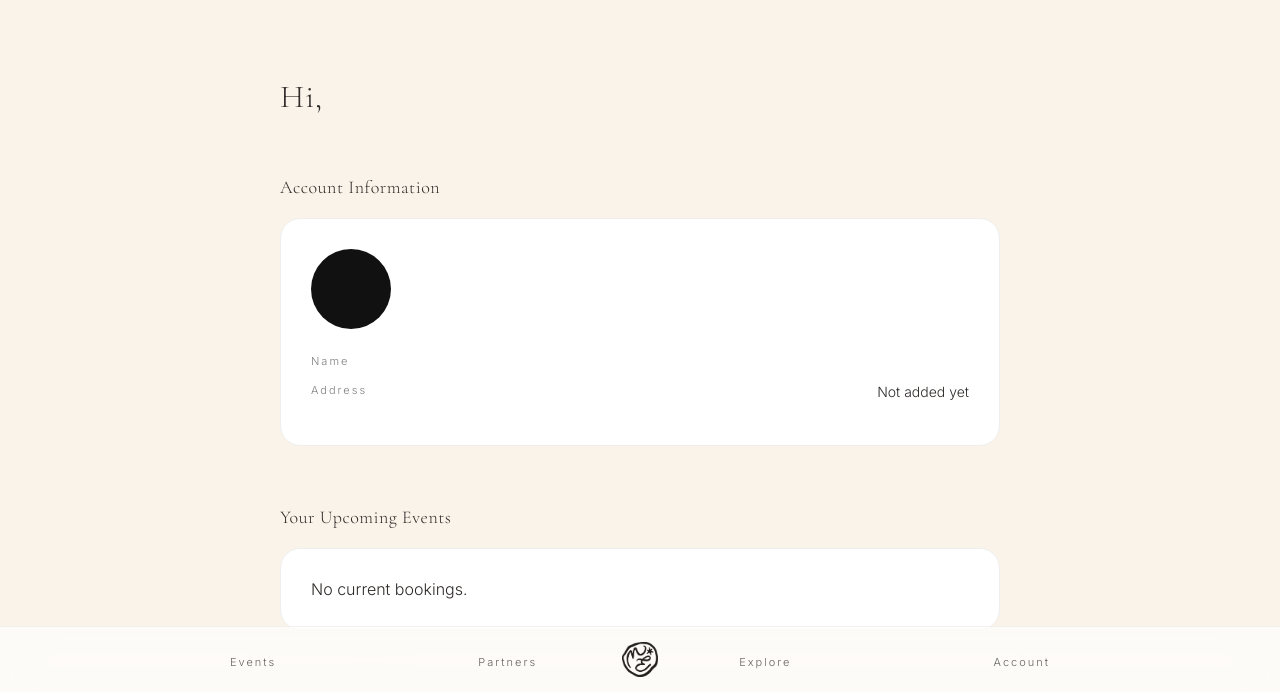
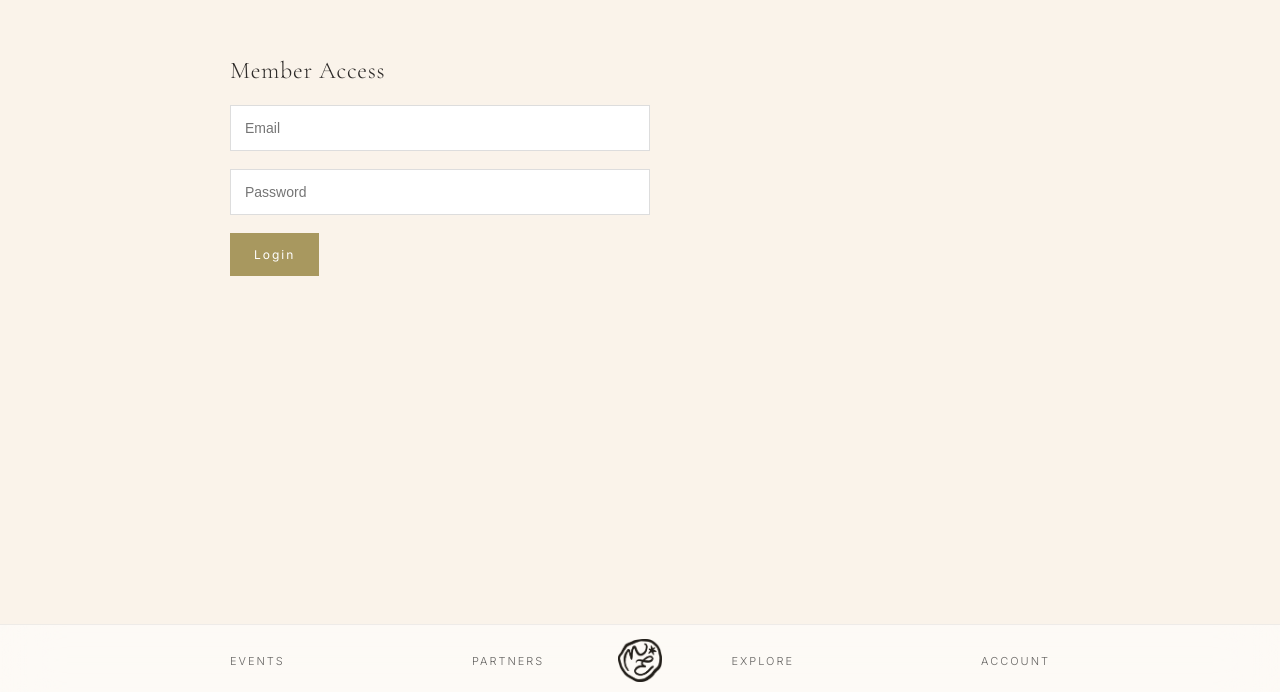
Before and after one commit to nataliatovargrand-a11y/mothereuro-beta, a Nuxt app: page /account in a window 1280 px wide. Shown: the part 104-796 px from the top of the page. Built offline with nearby package versions, Linux system fonts and the light colour scheme.

Commit message:
Account polish, events styling, footer fix

```diff
--- a/app/layouts/default.vue
+++ b/app/layouts/default.vue
@@ -1,35 +1,34 @@
 <template>
-  <div>
+  <div class="app-wrapper">
 
     <!-- Page Content -->
     <div class="page-content">
-      <NuxtPage />
+      <slot />
     </div>
 
-    <!-- Bottom Navigation -->
+    <!-- Bottom Glass Navigation -->
     <nav class="bottom-nav">
       <div class="bottom-nav-inner">
 
         <NuxtLink to="/upcoming" class="nav-item">
-          Events
+          EVENTS
         </NuxtLink>
 
         <NuxtLink to="/partners" class="nav-item">
-          Partners
+          PARTNERS
         </NuxtLink>
 
-        <div class="logo-center">
-          <NuxtLink to="/">
-            <img src="/images/logo.png" class="footer-logo" />
-          </NuxtLink>
-        </div>
+        <!-- Center Logo -->
+        <NuxtLink to="/" class="logo-center">
+          <img src="/images/logo.png" class="footer-logo" />
+        </NuxtLink>
 
         <NuxtLink to="/resources" class="nav-item">
-          Explore
+          EXPLORE
         </NuxtLink>
 
         <NuxtLink to="/account" class="nav-item">
-          Account
+          ACCOUNT
         </NuxtLink>
 
       </div>
@@ -40,31 +39,45 @@
 
 <style scoped>
 
-.page-content {
-  padding-bottom: 90px;
+.app-wrapper {
+  min-height: 100vh;
+  display: flex;
+  flex-direction: column;
 }
 
+.page-content {
+  flex: 1;
+  padding-bottom: 100px; /* space for nav */
+}
+
+/* Glass Bar */
 .bottom-nav {
   position: fixed;
   bottom: 0;
   left: 0;
   width: 100%;
-  height: 70px;
-  background: rgba(255,255,255,0.65);
-  backdrop-filter: blur(25px);
-  -webkit-backdrop-filter: blur(25px);
-  border-top: 1px solid rgba(0,0,0,0.05);
+  height: 72px;
+
+  background: rgba(255,255,255,0.55);
+  backdrop-filter: blur(28px);
+  -webkit-backdrop-filter: blur(28px);
+
+  border-top: 1px solid rgba(0,0,0,0.06);
+
   display: flex;
+  align-items: center;
   justify-content: center;
-  align-items: center;
+  z-index: 1000;
 }
 
 .bottom-nav-inner {
   width: 100%;
   max-width: 900px;
+
   display: flex;
+  align-items: center;
   justify-content: space-between;
-  align-items: center;
+
   padding: 0 40px;
   position: relative;
 }
@@ -75,8 +88,14 @@
   text-decoration: none;
   color: black;
   opacity: 0.6;
+  transition: 0.3s ease;
 }
 
+.nav-item:hover {
+  opacity: 1;
+}
+
+/* Center Logo */
 .logo-center {
   position: absolute;
   left: 50%;
@@ -84,7 +103,8 @@
 }
 
 .footer-logo {
-  width: 36px;
+  width: 44px;
+  display: block;
 }
 
 </style>
--- a/app/pages/account.vue
+++ b/app/pages/account.vue
@@ -2,70 +2,90 @@
   <div class="account-wrapper">
 
     <!-- Greeting -->
-    <h1>Hi, {{ firstName }}</h1>
+   <div v-if="firstName" class="greeting-row">
+  <div class="greeting">
+    Hi, {{ firstName }}
+  </div>
+
+  <button class="logout-btn" @click="logout">
+    Logout
+  </button>
+</div>
+
+    <!-- Not logged in -->
+    <div v-if="!user" class="login-block">
+      <h2>Member Access</h2>
+
+      <input
+        v-model="email"
+        type="email"
+        placeholder="Email"
+        class="input"
+      />
+
+      <input
+        v-model="password"
+        type="password"
+        placeholder="Password"
+        class="input"
+      />
+
+      <button @click="login" class="primary-btn">
+        Login
+      </button>
+    </div>
+
+    <!-- Logged in content -->
+    <div v-else>
 
       <!-- Account Information -->
-    <section class="section">
+      <div class="section">
         <h2>Account Information</h2>
 
-      <div class="card">
+        <div class="account-card">
+          <div class="avatar"></div>
 
-        <div class="photo-row">
-          <img
-            v-if="photo"
-            :src="photo"
-            class="avatar"
-          />
-          <div v-else class="avatar placeholder">
-            {{ firstName?.charAt(0) }}
+          <div class="info">
+            <div><strong>Name:</strong> {{ firstName }}</div>
+            <div><strong>Email:</strong> {{ user.email }}</div>
+            <div><strong>Address:</strong> —</div>
+          </div>
         </div>
       </div>
 
-        <div class="row">
-          <span class="label">Name</span>
-          <span class="value">{{ firstName }}</span>
-        </div>
-
-        <div class="row">
-          <span class="label">Address</span>
-          <span class="value">{{ address || 'Not added yet' }}</span>
-        </div>
-
-      </div>
-    </section>
-
       <!-- Upcoming Events -->
-    <section class="section">
+      <div class="section">
         <h2>Your Upcoming Events</h2>
 
-      <div class="card">
-        <div v-if="bookings.length === 0">
-          No current bookings.
+        <div v-if="bookings.length === 0" class="empty">
+          No bookings yet.
         </div>
 
         <div
           v-for="booking in bookings"
           :key="booking.id"
-          class="event-item"
+          class="booking-card"
         >
+          <div class="booking-title">
             {{ booking.event_title }}
           </div>
+          <div class="booking-date">
+            {{ formatDate(booking.event_date) }}
           </div>
-    </section>
+        </div>
+      </div>
 
       <!-- Membership -->
-    <section class="section">
+      <div class="section">
         <h2>Your Membership</h2>
 
-      <div class="card">
-        <ul class="benefits">
-          <li>Access to curated events</li>
-          <li>Partner perks & discounts</li>
-          <li>Private member network</li>
-          <li>Priority booking access</li>
-        </ul>
+        <div class="membership-card">
+          <div>Status: {{ membershipStatus }}</div>
+          <div>Invite-only private membership</div>
         </div>
-    </section>
+      </div>
+
+    </div>
 
   </div>
 </template>
@@ -76,113 +96,225 @@ import { supabase } from '~/utils/supabase'
 
 const user = ref(null)
 const firstName = ref(null)
-const address = ref(null)
-const photo = ref(null)
+const membershipStatus = ref(null)
 const bookings = ref([])
 
+const email = ref('')
+const password = ref('')
+
 onMounted(async () => {
-
   const { data } = await supabase.auth.getUser()
+  user.value = data.user
 
   if (data.user) {
+    loadMemberData(data.user.email)
+  }
+})
 
-    user.value = data.user
+const loadMemberData = async (emailAddress) => {
 
   const { data: member } = await supabase
     .from('members')
-      .select('first_name, address, photo_url')
-      .eq('email', data.user.email)
+    .select('first_name, membership_status')
+    .eq('email', emailAddress)
     .single()
 
-    firstName.value = member?.first_name
-    address.value = member?.address
-    photo.value = member?.photo_url
+  firstName.value = member?.first_name || ''
+  membershipStatus.value = member?.membership_status || 'pending'
 
-    // Placeholder booking query
-    const { data: userBookings } = await supabase
+  const { data: bookingData } = await supabase
     .from('bookings')
-      .select('id, event_title')
-      .eq('user_email', data.user.email)
+    .select('*')
+    .eq('user_email', emailAddress)
+    .order('event_date', { ascending: true })
 
-    if (userBookings) bookings.value = userBookings
-
+  if (bookingData) {
+    bookings.value = bookingData
+  }
 }
 
+const login = async () => {
+  const { data, error } = await supabase.auth.signInWithPassword({
+    email: email.value,
+    password: password.value
   })
+
+  if (!error && data.user) {
+    user.value = data.user
+    loadMemberData(data.user.email)
+  }
+}
+const logout = async () => {
+  await supabase.auth.signOut()
+  user.value = null
+  firstName.value = null
+  membershipStatus.value = null
+  bookings.value = []
+}
+
+const formatDate = (date) => {
+  return new Date(date).toLocaleDateString('en-US', {
+    month: 'long',
+    day: 'numeric'
+  })
+}
 </script>
 
 <style scoped>
 
 .account-wrapper {
-  padding: 160px 40px 120px 40px;
-  max-width: 800px;
+  padding: 140px 40px 160px 40px;
+  max-width: 900px;
   margin: 0 auto;
 }
 
+/* Greeting */
+
+.greeting {
+  font-size: 28px;
+  letter-spacing: 2px;
+  margin-bottom: 70px;
+  font-weight: 400;
+}
+
+/* Sections */
+
 .section {
-  margin-top: 60px;
+  margin-bottom: 90px;
 }
 
 .section h2 {
-  margin-bottom: 20px;
   font-size: 18px;
+  letter-spacing: 3px;
+  text-transform: uppercase;
+  margin-bottom: 30px;
+  opacity: 0.7;
 }
 
-.card {
+/* Account Info Card */
+
+.account-card {
+  display: flex;
+  gap: 40px;
+  background: white;
+  padding: 40px;
+  border-radius: 28px;
+  box-shadow: 0 30px 60px rgba(0,0,0,0.04);
+}
+
+.avatar {
+  width: 100px;
+  height: 100px;
+  border-radius: 50%;
+  background: #e8e2d6;
+}
+
+.info div {
+  margin-bottom: 12px;
+  font-size: 15px;
+}
+
+/* Bookings */
+
+.booking-card {
   background: white;
   padding: 30px;
-  border-radius: 20px;
-  border: 1px solid #eee;
+  border-radius: 24px;
+  margin-bottom: 20px;
+  box-shadow: 0 20px 50px rgba(0,0,0,0.04);
+  transition: all 0.3s ease;
 }
 
-.row {
-  display: flex;
-  justify-content: space-between;
-  margin-bottom: 15px;
+.booking-card:hover {
+  transform: translateY(-4px);
 }
 
-.label {
-  font-size: 11px;
-  letter-spacing: 2px;
+.booking-title {
+  font-size: 18px;
+  margin-bottom: 8px;
+  font-weight: 500;
+}
+
+.booking-date {
+  font-size: 14px;
+  letter-spacing: 1px;
   opacity: 0.6;
 }
 
-.value {
+/* Membership */
+
+.membership-card {
+  background: #F3EBDD;
+  padding: 30px;
+  border-radius: 24px;
+  border: 1px solid #A8985F;
+  font-size: 15px;
+  line-height: 1.6;
+}
+
+/* Login Block */
+
+.login-block {
+  max-width: 420px;
+}
+
+.input {
+  width: 100%;
+  padding: 14px;
+  margin-bottom: 18px;
+  border: 1px solid #ddd;
+  background: white;
   font-size: 14px;
 }
 
-.photo-row {
-  margin-bottom: 25px;
+.primary-btn {
+  background: #A8985F;
+  color: white;
+  border: none;
+  padding: 14px 24px;
+  letter-spacing: 2px;
+  font-size: 12px;
+  cursor: pointer;
+  transition: 0.3s ease;
 }
 
-.avatar {
-  width: 80px;
-  height: 80px;
-  border-radius: 50%;
-  object-fit: cover;
+.primary-btn:hover {
+  background: #8f8151;
 }
 
-.avatar.placeholder {
-  background: #111;
-  color: white;
-  display: flex;
-  align-items: center;
-  justify-content: center;
-  font-size: 28px;
+.empty {
+  opacity: 0.6;
 }
 
-.event-item {
-  padding: 10px 0;
-  border-bottom: 1px solid #eee;
+@media (max-width: 768px) {
+
+  .account-wrapper {
+    padding: 120px 20px 160px 20px;
   }
 
-.benefits {
-  list-style: none;
-  padding: 0;
+  .account-card {
+    flex-direction: column;
+  }
+.greeting-row {
+  display: flex;
+  justify-content: space-between;
+  align-items: center;
+  margin-bottom: 70px;
 }
 
-.benefits li {
-  margin-bottom: 10px;
+.logout-btn {
+  background: transparent;
+  border: 1px solid rgba(0,0,0,0.2);
+  padding: 8px 16px;
+  font-size: 12px;
+  letter-spacing: 2px;
+  cursor: pointer;
+  transition: 0.3s ease;
+}
+
+.logout-btn:hover {
+  background: rgba(0,0,0,0.05);
+}
 }
 
 </style>
--- a/app/pages/upcoming.vue
+++ b/app/pages/upcoming.vue
@@ -1,15 +1,5 @@
 <template>
   <div class="events-wrapper">
-
-    <!-- Top Greeting -->
-    <div class="top-greeting" v-if="firstName">
-      Hi, {{ firstName }}
-    </div>
-
-    <!-- Under Review Banner -->
-    <div v-if="membershipStatus === 'pending'" class="review-banner">
-      Your membership application is under review.
-    </div>
 
     <div class="events-header">
       <h1>Events</h1>
@@ -49,12 +39,9 @@
 
           <button
             class="register-btn"
-            :disabled="membershipStatus !== 'active'"
             @click="reserveEvent(event)"
           >
-            {{ membershipStatus === 'active'
-                ? 'REGISTER'
-                : 'MEMBERSHIP REQUIRED' }}
+            REGISTER
           </button>
 
         </div>
@@ -72,28 +59,9 @@ import { supabase } from '~/utils/supabase'
 import { useRouter } from 'vue-router'
 
 const router = useRouter()
-
 const events = ref([])
-const membershipStatus = ref(null)
-const firstName = ref(null)
 
 onMounted(async () => {
-
-  const { data } = await supabase.auth.getUser()
-
-  if (!data.user) {
-    router.push('/account')
-    return
-  }
-
-  const { data: member } = await supabase
-    .from('members')
-    .select('membership_status, first_name')
-    .eq('email', data.user.email)
-    .single()
-
-  membershipStatus.value = member?.membership_status || 'pending'
-  firstName.value = member?.first_name || ''
 
   const { data: eventsData } = await supabase
     .from('events')
@@ -109,11 +77,14 @@ onMounted(async () => {
 const reserveEvent = async (event) => {
 
   const { data } = await supabase.auth.getUser()
-  if (!data.user) return
 
-  if (membershipStatus.value !== 'active') return
+  // If not logged in → send to account page
+  if (!data.user) {
+    router.push('/account')
+    return
+  }
 
-  // Save booking in database
+  // Save booking
   await supabase.from('bookings').insert({
     user_email: data.user.email,
     event_id: event.id,
@@ -121,7 +92,7 @@ const reserveEvent = async (event) => {
     event_date: event.event_date
   })
 
-  // Then open Luma
+  // Open Luma
   if (event.luma_url) {
     window.open(event.luma_url, '_blank')
   }
@@ -139,26 +110,8 @@ const formatDate = (date) => {
 
 .events-wrapper {
   padding: 120px 40px 140px 40px;
-  max-width: 1200px;
+  max-width: 1100px;
   margin: 0 auto;
-}
-
-.top-greeting {
-  font-size: 18px;
-  letter-spacing: 1px;
-  margin-bottom: 30px;
-  opacity: 0.8;
-}
-
-.review-banner {
-  background: #F3EBDD;
-  border: 1px solid #A8985F;
-  color: #5E5130;
-  padding: 18px;
-  margin-bottom: 50px;
-  text-align: center;
-  letter-spacing: 1px;
-  font-size: 14px;
 }
 
 .events-header {
@@ -169,6 +122,7 @@ const formatDate = (date) => {
   font-size: 40px;
   letter-spacing: 2px;
   text-transform: uppercase;
+  font-weight: 500;
 }
 
 .events-grid {
@@ -182,11 +136,12 @@ const formatDate = (date) => {
   border-radius: 24px;
   overflow: hidden;
   box-shadow: 0 20px 40px rgba(0,0,0,0.06);
-  transition: 0.3s ease;
+  transition: all 0.3s ease;
 }
 
 .event-card:hover {
   transform: translateY(-6px);
+  box-shadow: 0 30px 60px rgba(0,0,0,0.08);
 }
 
 .event-image {
@@ -209,6 +164,7 @@ const formatDate = (date) => {
 .event-title {
   font-size: 22px;
   margin-bottom: 12px;
+  font-weight: 500;
 }
 
 .event-location {
@@ -234,12 +190,7 @@ const formatDate = (date) => {
   transition: 0.3s ease;
 }
 
-.register-btn:disabled {
-  background: #ccc;
-  cursor: not-allowed;
-}
-
-.register-btn:not(:disabled):hover {
+.register-btn:hover {
   background: #A8985F;
 }
 
```
Lines whose indentation alone changed are shown as unchanged.
